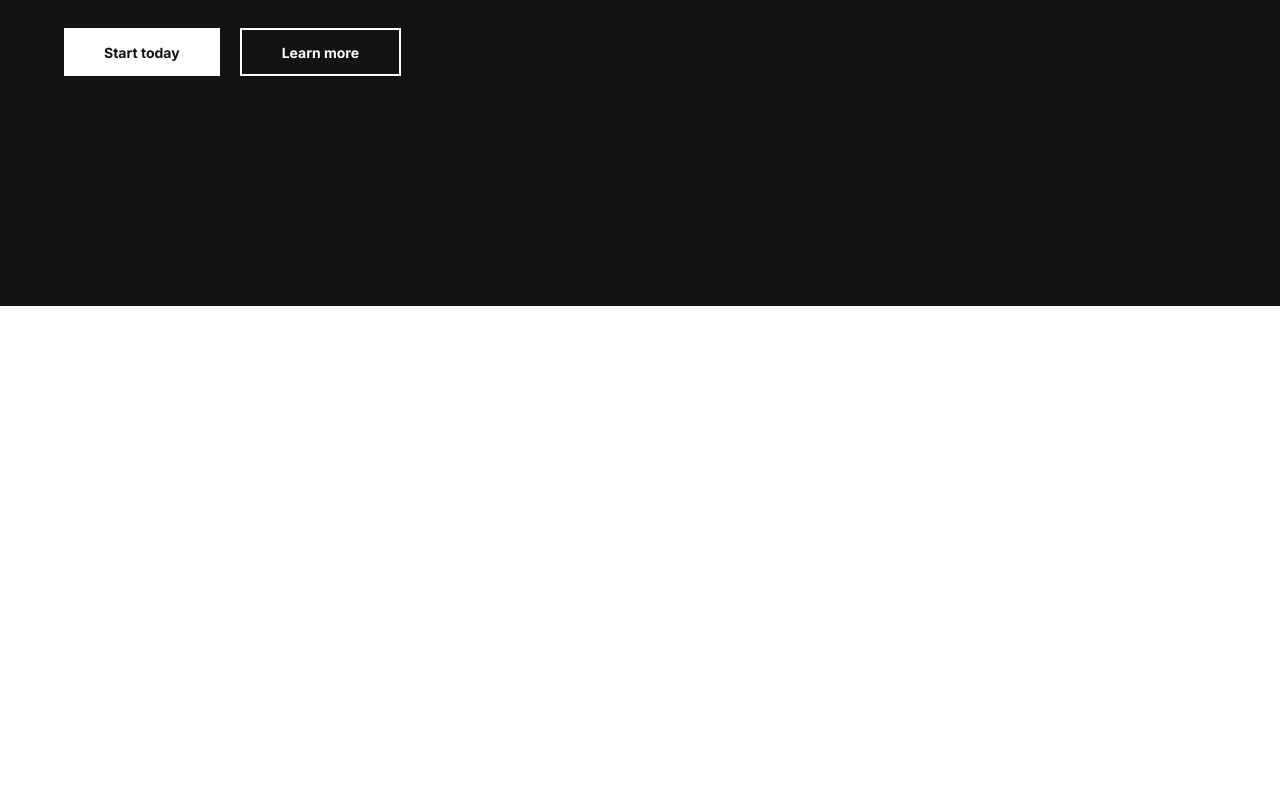
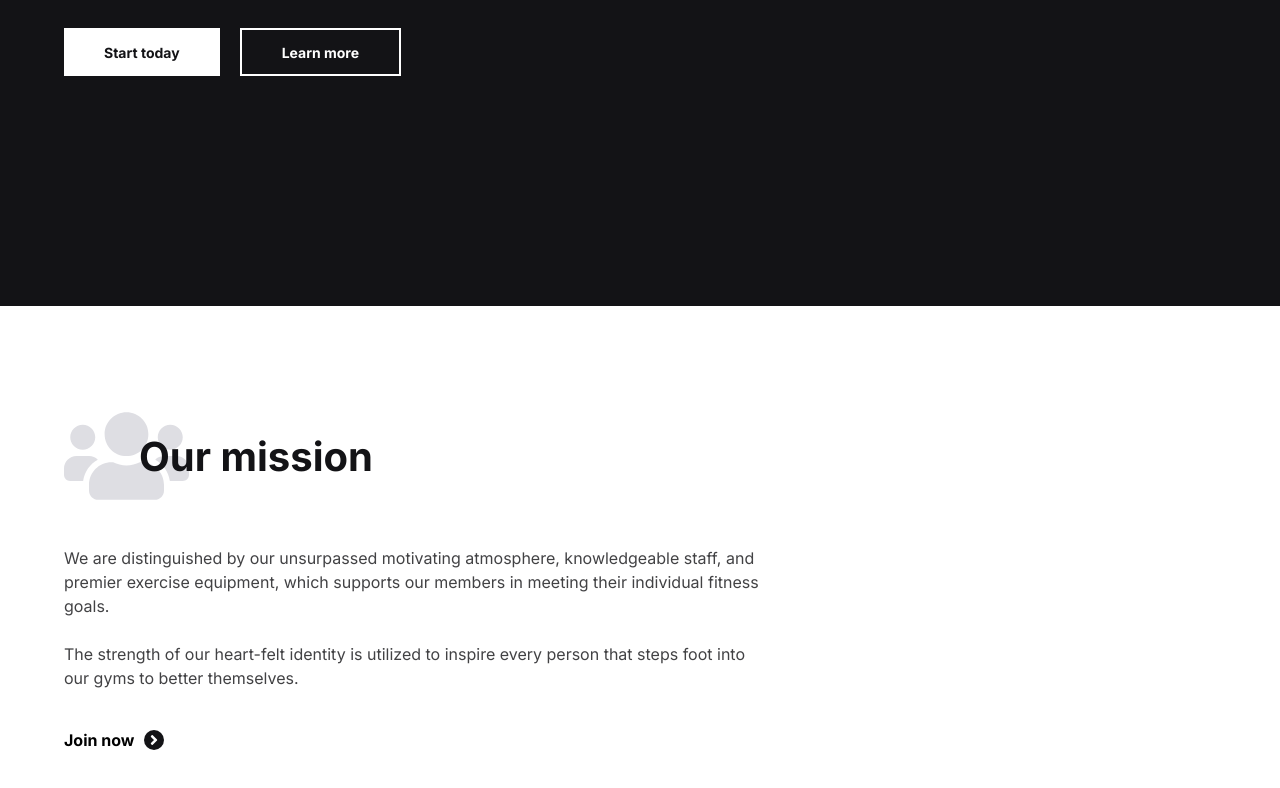
Before and after one commit to pedrohhcunha/peterGym, a Next.js app: page / in a window 1280 px wide. Shown: the part 494-1282 px from the top of the page. Before the commit the page ends 800 px from the top, so only its background shows below. Built offline with nearby package versions, Linux system fonts and the light colour scheme.

Commit message:
section mission

```diff
--- /dev/null
+++ b/components/Misssion/component.jsx
@@ -0,0 +1,25 @@
+import styles from './styles.module.scss'
+import { FontAwesomeIcon } from '@fortawesome/react-fontawesome'
+import { faAngleRight, faUsers } from '@fortawesome/free-solid-svg-icons'
+
+export default function Mission(props){
+    return(
+        <section className={styles.section}>
+            <div className={styles.areaTitle}>
+                <FontAwesomeIcon className={styles.icon} icon={faUsers}/>
+                <h2 className={styles.title}>Our mission</h2>
+            </div>
+            <p className={styles.paragraph}>
+                We are distinguished by our unsurpassed motivating atmosphere, knowledgeable staff, and premier exercise equipment, which supports our members in meeting their individual fitness goals.
+                <br /><br />
+                The strength of our heart-felt identity is utilized to inspire every person that steps foot into our gyms to better themselves.
+            </p>
+            <div className={styles.link}>
+                <span className={styles.text}>Join now</span>
+                <div className={styles.areaIcon}>
+                    <FontAwesomeIcon className={styles.icon} icon={faAngleRight}/>
+                </div>
+            </div>
+        </section>
+    )
+}
--- /dev/null
+++ b/components/Misssion/styles.module.scss
@@ -0,0 +1,57 @@
+.section{
+    padding: 100px 5%;
+    width: 100%;
+    background-color: var(--white);
+
+    .areaTitle{
+        display: flex;
+        align-items: center;
+        justify-content: flex-start;
+        margin-bottom: 40px;
+
+        .icon{
+            font-size: 100px;
+            color: var(--gray);
+        }
+
+        .title{
+            font-size: 40px;
+            font-weight: bold;
+            color: var(--black);
+            transform: translateX(-50px);
+        }
+    }
+
+    .paragraph{
+        color: var(--black);
+        opacity: .8;
+        width: 100%;
+        max-width: 700px;
+        font-weight: 400;
+        font-size: 16px;
+        line-height: 24px;
+        margin-bottom: 40px;
+    }
+
+    .link{
+        display: flex;
+        align-items: center;
+        justify-content: flex-start;
+
+        .text{
+            font-weight: bold;
+        }
+
+        .areaIcon{
+            width: 20px;
+            height: 20px;
+            border-radius: 50%;
+            background-color: var(--black);
+            display: flex;
+            align-items: center;
+            justify-content: center;
+            color: var(--white);
+            margin-left: 10px;
+        }
+    }
+}
--- a/package.json
+++ b/package.json
@@ -8,6 +8,10 @@
     "lint": "next lint"
   },
   "dependencies": {
+    "@fortawesome/fontawesome-svg-core": "^1.2.36",
+    "@fortawesome/free-brands-svg-icons": "^5.15.4",
+    "@fortawesome/free-solid-svg-icons": "^5.15.4",
+    "@fortawesome/react-fontawesome": "^0.1.16",
     "next": "12.0.8",
     "react": "17.0.2",
     "react-dom": "17.0.2",
--- a/pages/index.js
+++ b/pages/index.js
@@ -1,9 +1,11 @@
 import Initial from "../components/Initial/component"
+import Mission from "../components/Misssion/component"
 
 export default function Home() {
   return (
     <main>
       <Initial />
+      <Mission />
     </main>
   )
 }
```
Also changed, not shown: 1 other file (tests, documents, lock files or other folders).
